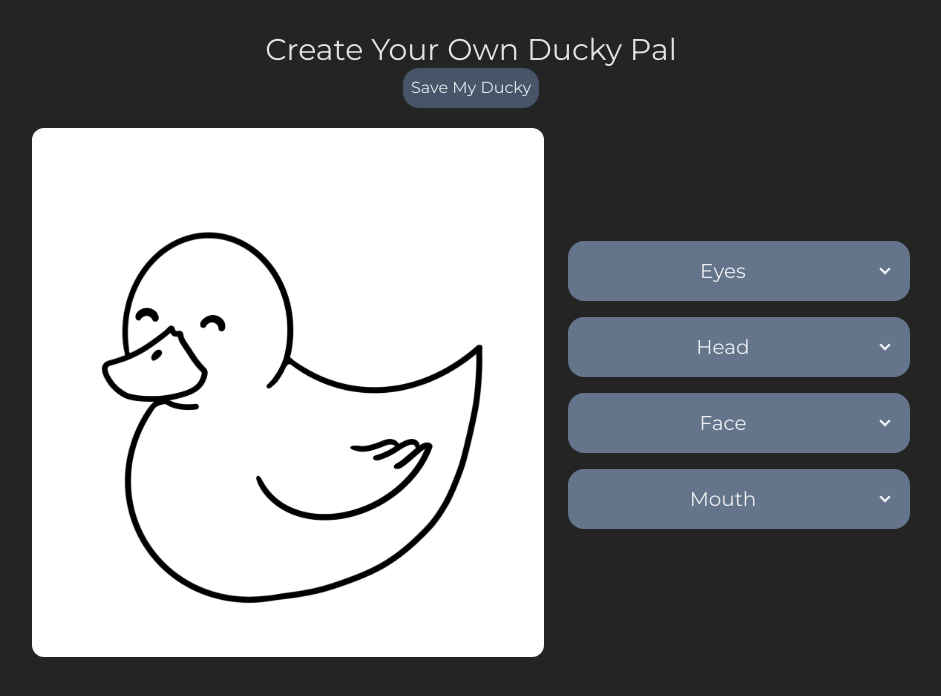
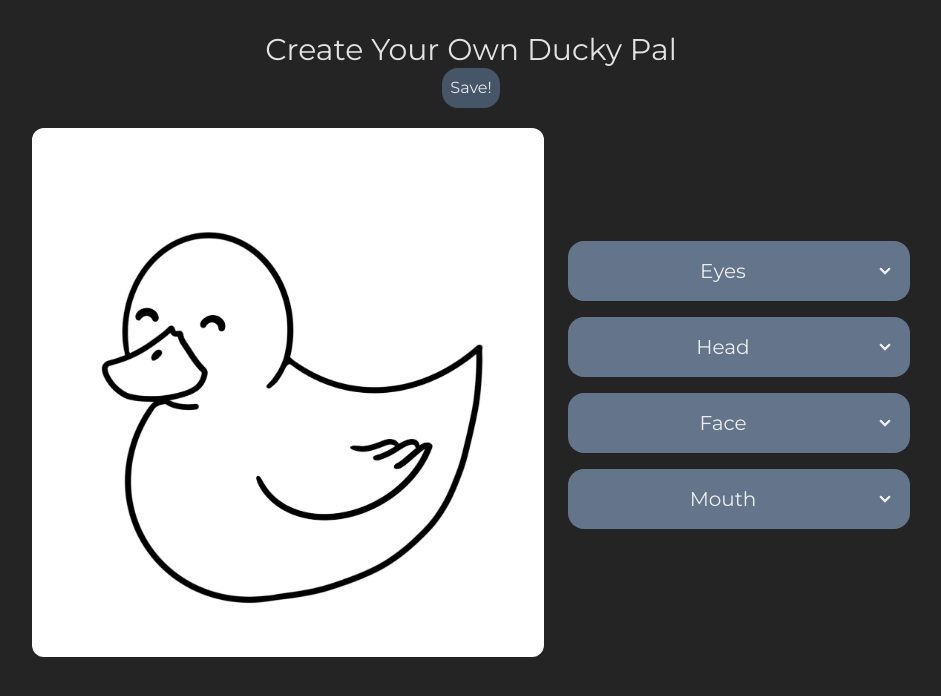
Before and after one commit to lakotelman/duckies, a React (Vite) app: page / in a window 1280 px wide. Shown: the top 696 px of the page, without its empty margins (169-1110 px from the left). Built offline with nearby package versions, Linux system fonts and the light colour scheme.

Commit message:
lil things

```diff
--- a/src/App.jsx
+++ b/src/App.jsx
@@ -24,13 +24,13 @@ function App() {
   return (
     <>
       {exportShown && <ExportDuckie hideExportHandler={hideExportHandler} />}
-      <div className="mb-5 mx-auto">
-        <h3 className="text-3xl">Create Your Own Ducky Pal</h3>
+      <div className="flex flex-row md:block justify-around items-center mb-5 mx-auto">
+        <h3 className="md:text-3xl p-0 m-0">Create Your Own Ducky Pal</h3>
         <button
           onClick={downloadDuckieHandler}
-          className="bg-slate-600 p-2 rounded-box hover:bg-orange-300 hover:text-slate-800"
+          className="bg-slate-600 md:p-2 p-1 rounded-box hover:bg-orange-300 hover:text-slate-800"
         >
-          Save My Ducky
+          Save!
         </button>
       </div>
       <div className="container mx-auto">
```
